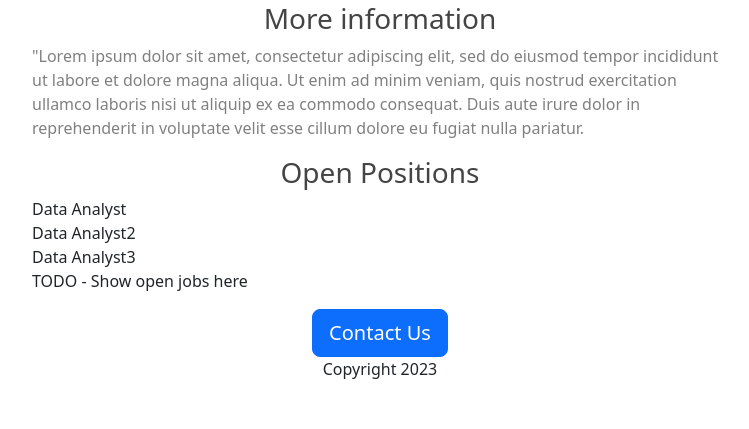
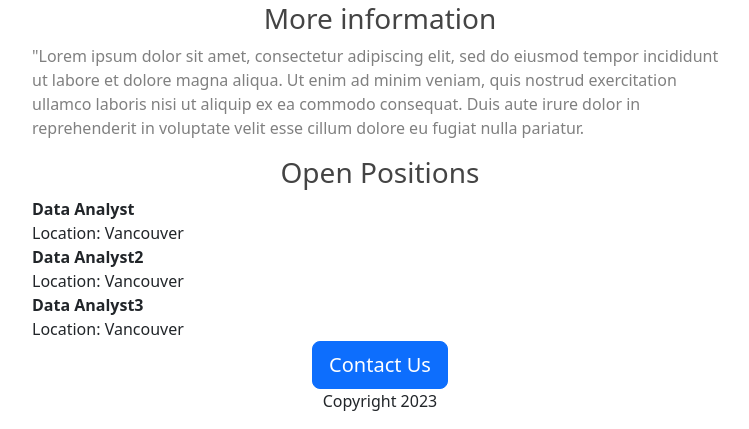
Before and after one commit to BrianNW/career-center-replit, a Flask app: page / in a window 1280 px wide. Shown: the part 744-1173 px from the top of the page, without its empty margins (260-1009 px from the left). Before the commit the page ends 1123 px from the top, so only its background shows below. Run offline with Flask 2, Linux system fonts and the light colour scheme.

Commit message:
Added location feed to html template

```diff
--- a/templates/home.html
+++ b/templates/home.html
@@ -65,10 +65,10 @@
     <h3>Open Positions</h3>
       <div>
         {% for job in jobs %}
-          <div> {{job['title']}}
+          <div><strong> {{job['title']}} </strong></div>
+          <div> Location: {{job['location']}} </div>
         {% endfor %}
       </div>
-    <p>TODO - Show open jobs here </p>
     <div class="text-center"><button class="btn btn-primary btn-lg">Contact Us</button>
     <p>Copyright 2023</p>
     </div>
```
